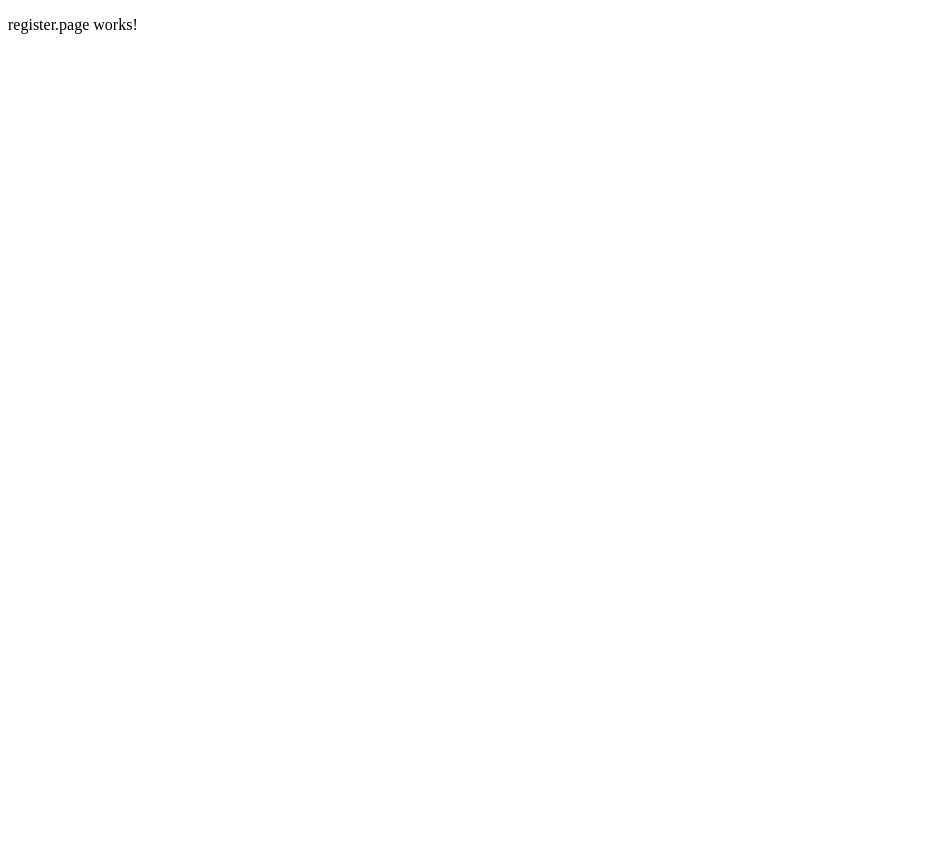
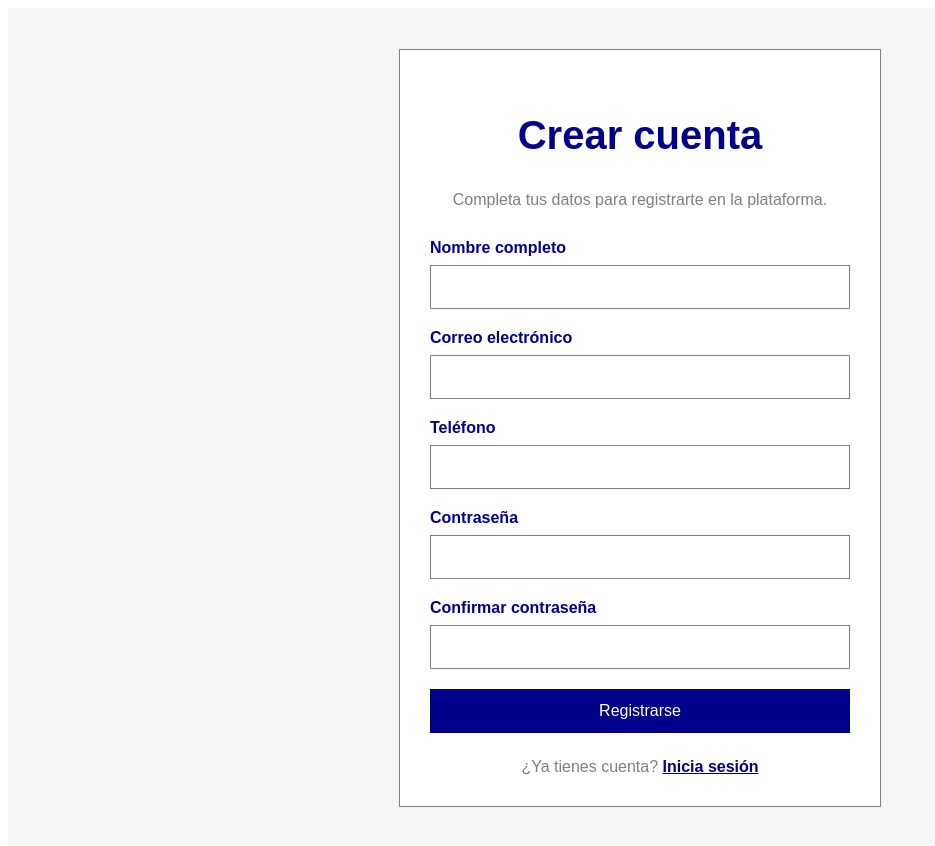
Before and after one commit to DextroBoy/proyecto-integrador, an Angular app: page /register in a window 1280 px wide. Shown: the top 846 px of the page, without its empty margins (0-935 px from the left). Before the commit the page ends 800 px from the top, so only its background shows below. Built offline with nearby package versions, Linux system fonts and the light colour scheme.

Commit message:
feat: se realizo el register

```diff
--- a/src/app/pages/register/register.page.html
+++ b/src/app/pages/register/register.page.html
@@ -1 +1,56 @@
-<p>register.page works!</p>
+<main id="contenido-register">
+  <section id="seccion-register">
+    <header id="encabezado-register">
+      <h1>Crear cuenta</h1>
+      <p>Completa tus datos para registrarte en la plataforma.</p>
+    </header>
+
+    <form id="formulario-register">
+      <div class="campo-formulario">
+        <label for="nombre">Nombre completo</label>
+        <input id="nombre" name="nombre" type="text" autocomplete="name" required />
+      </div>
+
+      <div class="campo-formulario">
+        <label for="email">Correo electrónico</label>
+        <input id="email" name="email" type="email" autocomplete="email" required />
+      </div>
+
+      <div class="campo-formulario">
+        <label for="telefono">Teléfono</label>
+        <input id="telefono" name="telefono" type="tel" autocomplete="tel" />
+      </div>
+
+      <div class="campo-formulario">
+        <label for="password">Contraseña</label>
+        <input
+          id="password"
+          name="password"
+          type="password"
+          minlength="6"
+          autocomplete="new-password"
+          required
+        />
+      </div>
+
+      <div class="campo-formulario">
+        <label for="confirmar-password">Confirmar contraseña</label>
+        <input
+          id="confirmar-password"
+          name="confirmar-password"
+          type="password"
+          minlength="6"
+          autocomplete="new-password"
+          required
+        />
+      </div>
+
+      <button type="submit">Registrarse</button>
+    </form>
+
+    <p id="enlace-login">
+      ¿Ya tienes cuenta?
+      <a routerLink="/login">Inicia sesión</a>
+    </p>
+  </section>
+</main>
--- a/src/app/pages/register/register.page.scss
+++ b/src/app/pages/register/register.page.scss
@@ -0,0 +1,100 @@
+
+#contenido-register {
+    align-items: center;
+    background-color: whitesmoke;
+    display: flex;
+    font-family: Arial;
+    justify-content: center;
+    min-height: 100vh;
+    padding: 20px;
+}
+
+#seccion-register {
+    background-color: white;
+    border: 1px solid gray;
+    margin: 20px;
+    max-width: 420px;
+    padding: 30px;
+    width: 100%;
+}
+
+#encabezado-register {
+    text-align: center;
+}
+
+h1 {
+    color: darkblue;
+    font-size: 40px;
+}
+
+#encabezado-register p {
+    color: gray;
+}
+
+/* ===== Formulario ===== */
+#formulario-register {
+    display: grid;
+    gap: 20px;
+    margin-top: 30px;
+}
+
+.campo-formulario {
+    display: grid;
+    gap: 8px;
+}
+
+.campo-formulario label {
+    color: darkblue;
+    font-weight: bold;
+}
+
+.campo-formulario input {
+    border: 1px solid gray;
+    box-sizing: border-box;
+    font-family: Arial;
+    font-size: 16px;
+    padding: 12px;
+    width: 100%;
+}
+
+.campo-formulario input:focus {
+    border-color: darkblue;
+    outline: 2px solid lightblue;
+}
+
+button {
+    background-color: darkblue;
+    border: 1px solid darkblue;
+    color: white;
+    cursor: pointer;
+    font-family: Arial;
+    font-size: 16px;
+    padding: 12px;
+}
+
+button:hover {
+    background-color: blue;
+}
+
+#enlace-login {
+    color: gray;
+    margin: 25px 0 0;
+    text-align: center;
+}
+
+#enlace-login a {
+    color: darkblue;
+    font-weight: bold;
+}
+
+/* ===== Responsive ===== */
+@media(max-width:768px) {
+    #seccion-register {
+        margin: 10px;
+        padding: 20px;
+    }
+
+    h1 {
+        font-size: 32px;
+    }
+}
```
Also changed, not shown: src/app/pages/register/register.page.ts (+3 -4 lines).
